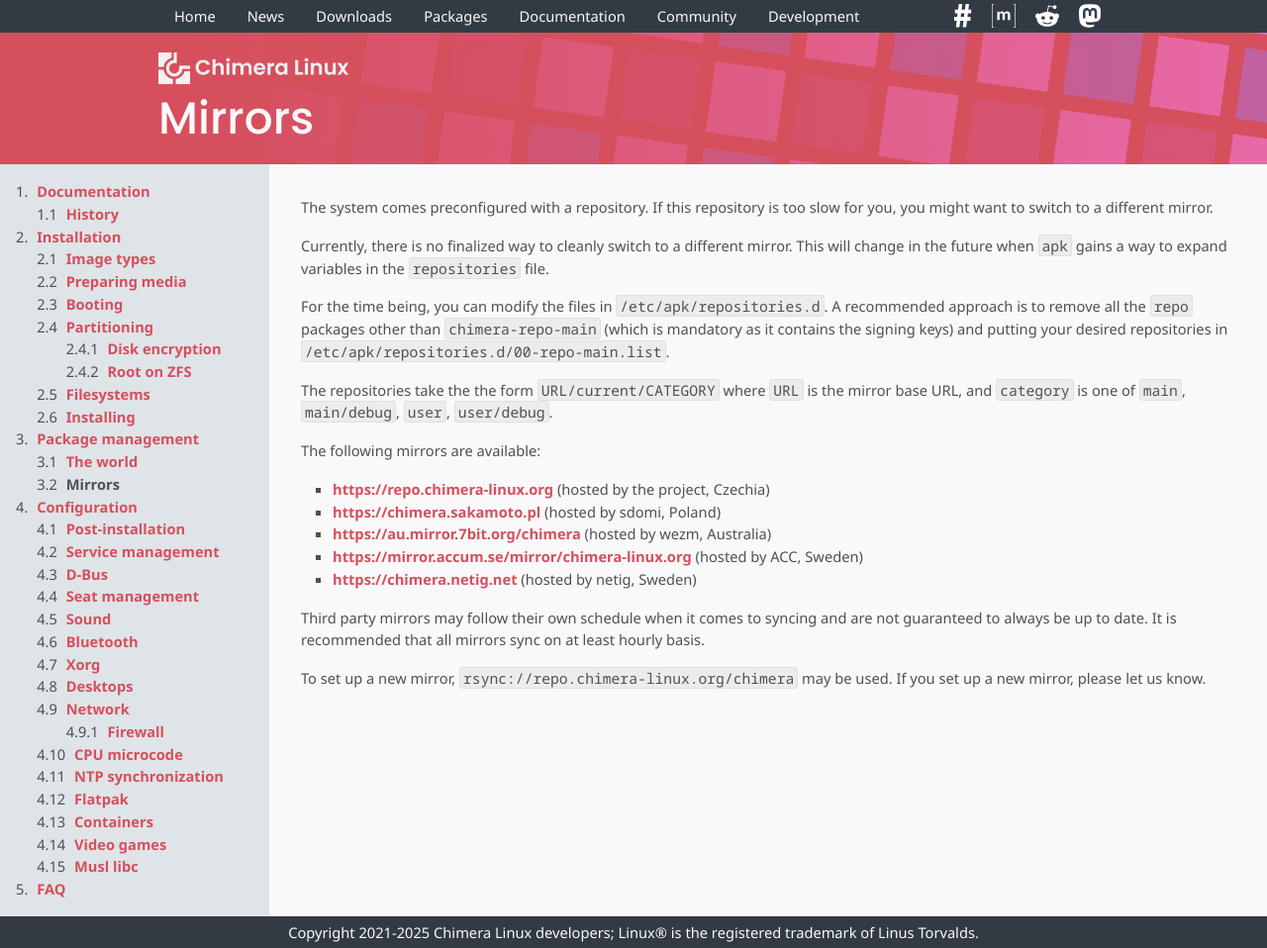
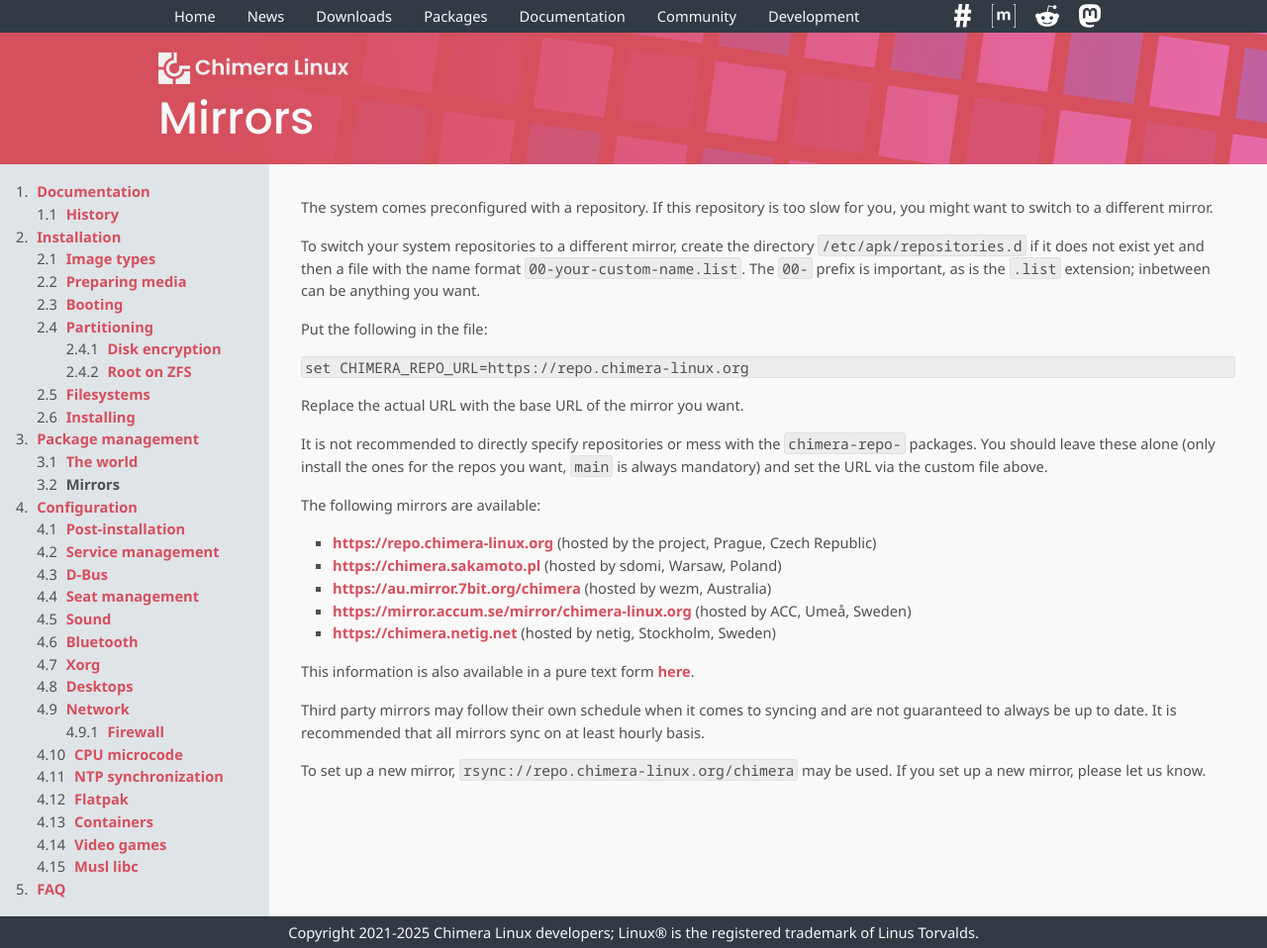
Before and after one commit to chimera-linux/chimera-linux.github.io, a Jekyll site: the page built from _docs/apk/mirrors.md, in a window 1280 px wide and 958 px high. Shown: the whole window at 99% size. Built offline with Jekyll 4.4.1, drawn with Linux system fonts in a browser that asks for light colours.

Commit message:
mirrors: update information for mirror selection

````diff
--- a/_docs/apk/mirrors.md
+++ b/_docs/apk/mirrors.md
@@ -7,26 +7,34 @@
 The system comes preconfigured with a repository. If this repository
 is too slow for you, you might want to switch to a different mirror.
 
-Currently, there is no finalized way to cleanly switch to a different
-mirror. This will change in the future when `apk` gains a way to
-expand variables in the `repositories` file.
+To switch your system repositories to a different mirror, create the
+directory `/etc/apk/repositories.d` if it does not exist yet and then
+a file with the name format `00-your-custom-name.list`. The `00-` prefix
+is important, as is the `.list` extension; inbetween can be anything
+you want.
 
-For the time being, you can modify the files in `/etc/apk/repositories.d`.
-A recommended approach is to remove all the `repo` packages other than
-`chimera-repo-main` (which is mandatory as it contains the signing keys)
-and putting your desired repositories in `/etc/apk/repositories.d/00-repo-main.list`.
+Put the following in the file:
 
-The repositories take the the form `URL/current/CATEGORY` where `URL`
-is the mirror base URL, and `category` is one of `main`, `main/debug`,
-`user`, `user/debug`.
+```
+set CHIMERA_REPO_URL=https://repo.chimera-linux.org
+```
+
+Replace the actual URL with the base URL of the mirror you want.
+
+It is not recommended to directly specify repositories or mess with the
+`chimera-repo-` packages. You should leave these alone (only install the
+ones for the repos you want, `main` is always mandatory) and set the
+URL via the custom file above.
 
 The following mirrors are available:
 
-* [https://repo.chimera-linux.org](https://repo.chimera-linux.org) (hosted by the project, Czechia)
-* [https://chimera.sakamoto.pl](https://chimera.sakamoto.pl) (hosted by sdomi, Poland)
+* [https://repo.chimera-linux.org](https://repo.chimera-linux.org) (hosted by the project, Prague, Czech Republic)
+* [https://chimera.sakamoto.pl](https://chimera.sakamoto.pl) (hosted by sdomi, Warsaw, Poland)
 * [https://au.mirror.7bit.org/chimera](https://au.mirror.7bit.org/chimera) (hosted by wezm, Australia)
-* [https://mirror.accum.se/mirror/chimera-linux.org](https://mirror.accum.se/mirror/chimera-linux.org) (hosted by ACC, Sweden)
-* [https://chimera.netig.net](https://chimera.netig.net) (hosted by netig, Sweden)
+* [https://mirror.accum.se/mirror/chimera-linux.org](https://mirror.accum.se/mirror/chimera-linux.org) (hosted by ACC, Umeå, Sweden)
+* [https://chimera.netig.net](https://chimera.netig.net) (hosted by netig, Stockholm, Sweden)
+
+This information is also available in a pure text form [here](https://repo.chimera-linux.org/mirrors.txt).
 
 Third party mirrors may follow their own schedule when it comes to syncing
 and are not guaranteed to always be up to date. It is recommended that all
````
